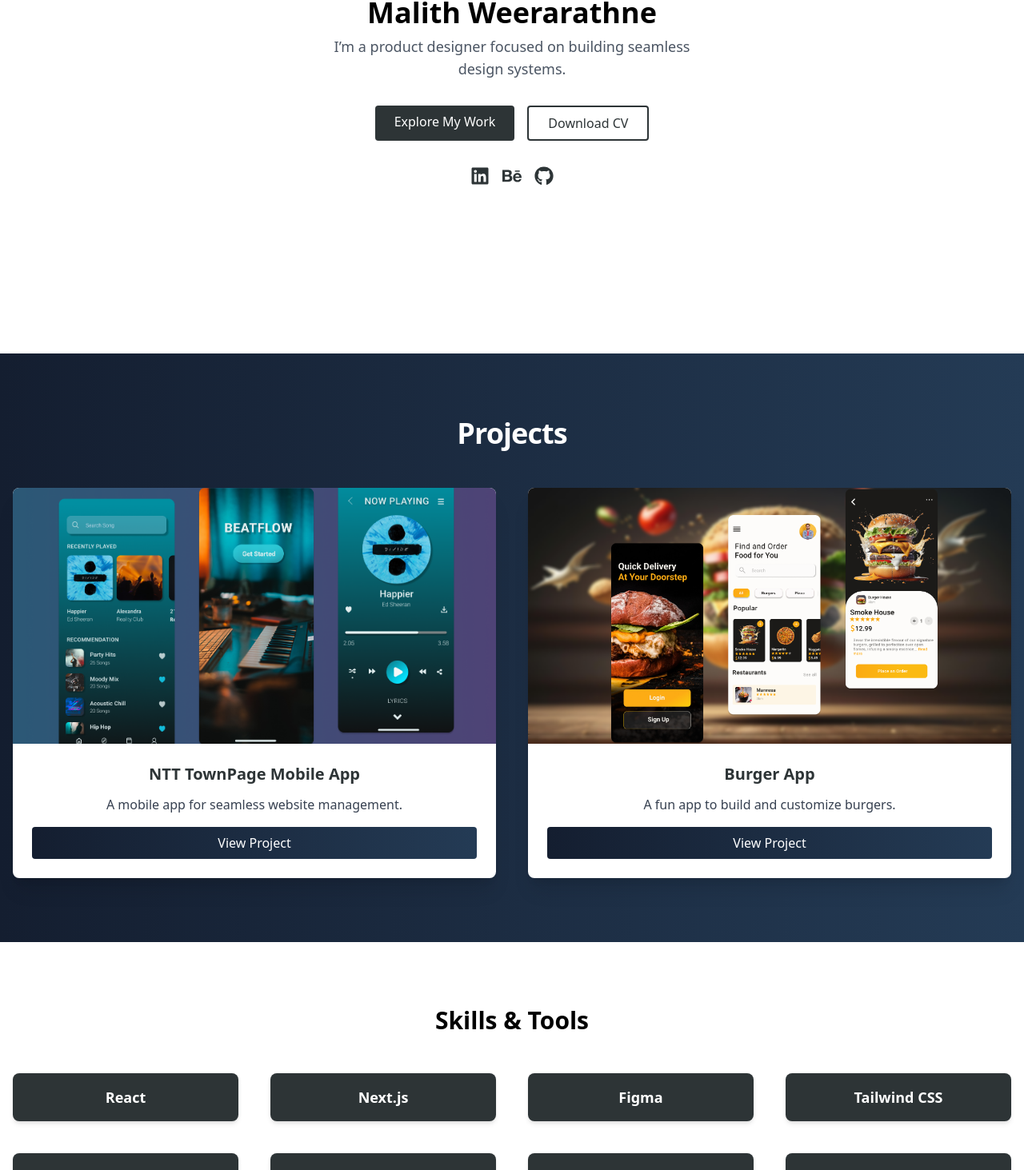
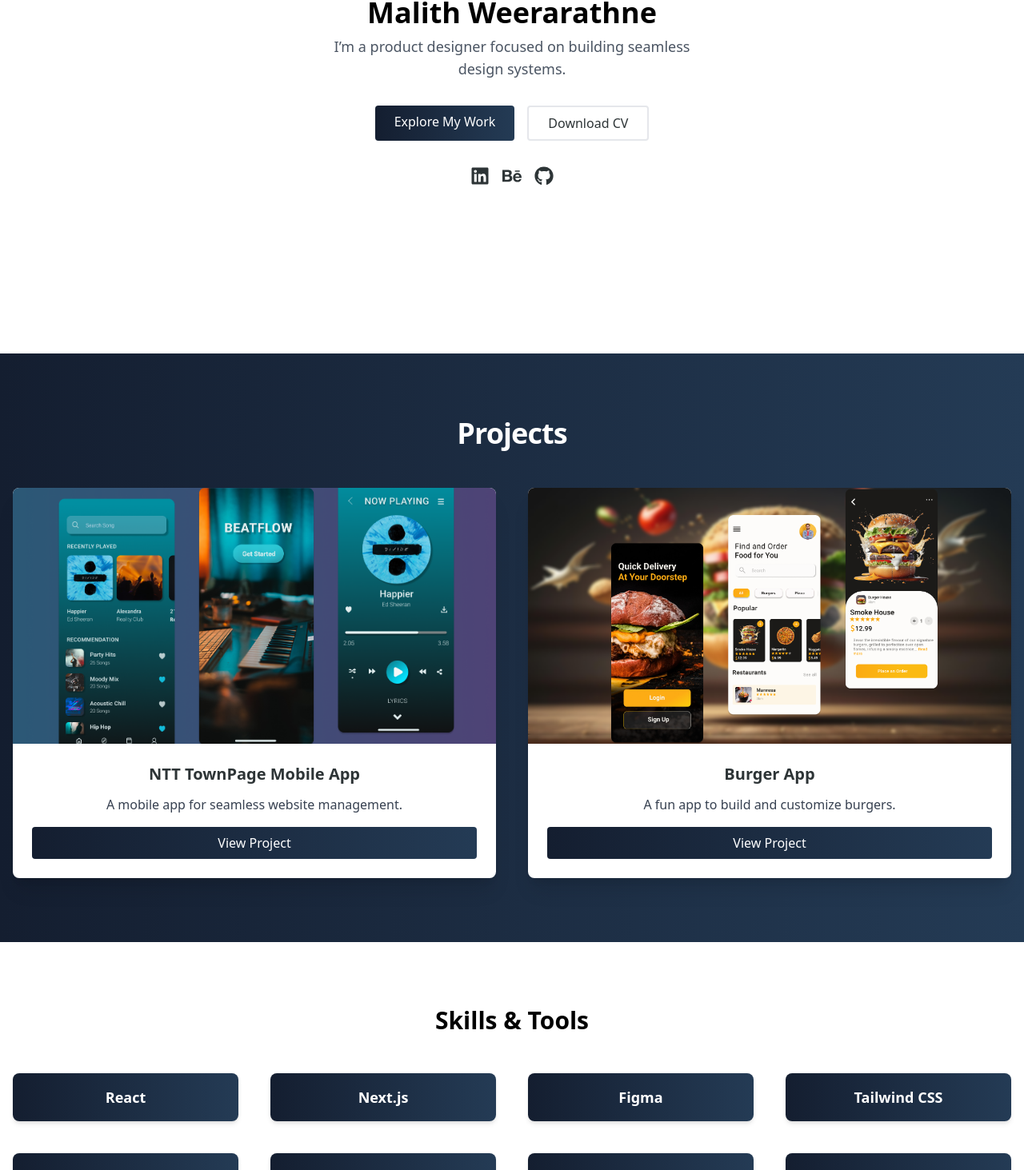
Before and after one commit to Malith212/my-portfolio, a React (Create React App) app: page / in a window 1280 px wide. Shown: the part 358-1821 px from the top of the page at 80% size. Built offline with nearby package versions, Linux system fonts and the light colour scheme.

Commit message:
styles new added

```diff
--- a/src/components/Hero.jsx
+++ b/src/components/Hero.jsx
@@ -58,7 +58,7 @@ const Hero = () => {
         >
           <motion.a
             href="#projects"
-            className="bg-[#2D3436] text-white py-2 px-6 mb-3 sm:mb-0 rounded text-sm sm:text-base hover:bg-black transition-colors duration-300"
+            className="bg-gradient-to-r from-[#141E30] to-[#243B55] text-white py-2 px-6 mb-3 sm:mb-0 rounded text-sm sm:text-base hover:bg-black transition-colors duration-300"
             whileHover={{ scale: 1.05 }}
             whileTap={{ scale: 0.95 }}
             transition={{ type: "spring", stiffness: 300 }}
@@ -70,7 +70,7 @@ const Hero = () => {
           <motion.a
             href={cv}
             download="Malith_Weerarathne_CV.pdf"
-            className="bg-transparent border-2 border-[#2D3436] text-[#2D3436] py-2 px-6 rounded text-sm sm:text-base hover:bg-[#2D3436] hover:text-white transition-colors duration-300"
+            className="bg-transparent border-2 border[#2D3436] text-[#2D3436] py-2 px-6 rounded text-sm sm:text-base hover:bg-[#2D3436] hover:text-white transition-colors duration-300"
             whileHover={{ scale: 1.05 }}
             whileTap={{ scale: 0.95 }}
             transition={{ type: "spring", stiffness: 300 }}
--- a/src/components/Skills.jsx
+++ b/src/components/Skills.jsx
@@ -38,7 +38,7 @@ const Skills = () => {
           {skills.map((skill, index) => (
             <motion.div
               key={index}
-              className="p-4 bg-[#2D3436] text-white shadow-md rounded-lg cursor-pointer transition-transform"
+              className="p-4 bg-gradient-to-r from-[#141E30] to-[#243B55] text-white shadow-md rounded-lg cursor-pointer transition-transform"
               variants={itemVariants}
               whileHover="hover"
             >
```
